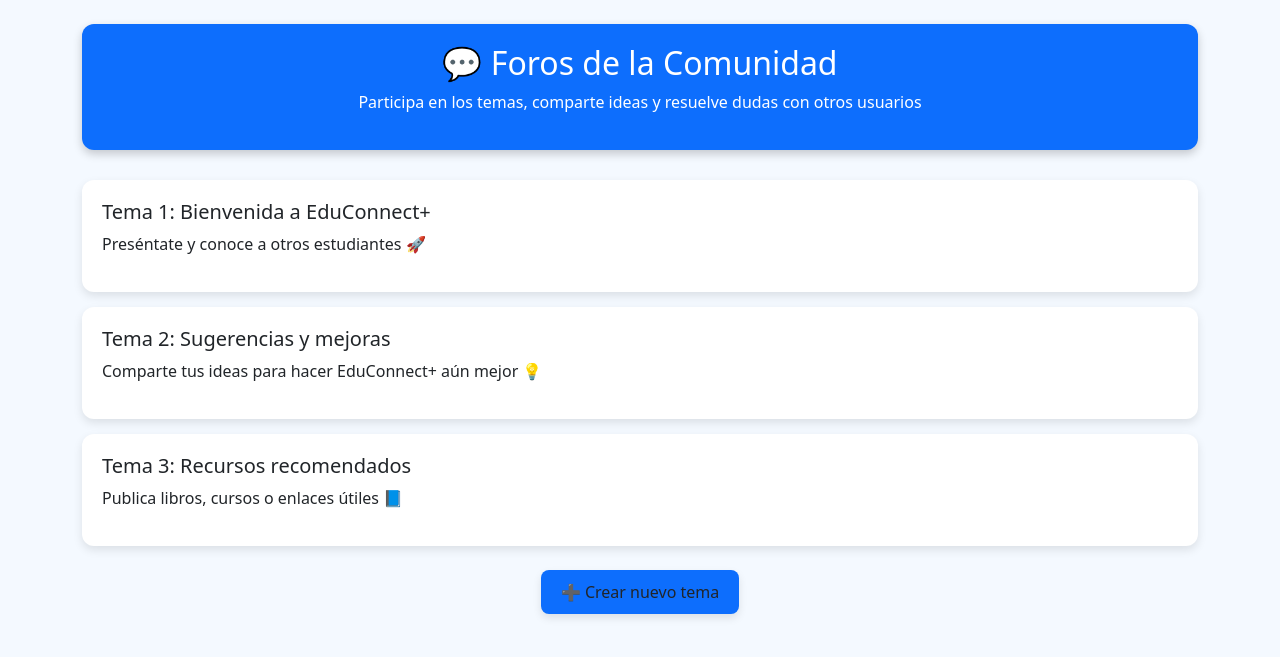
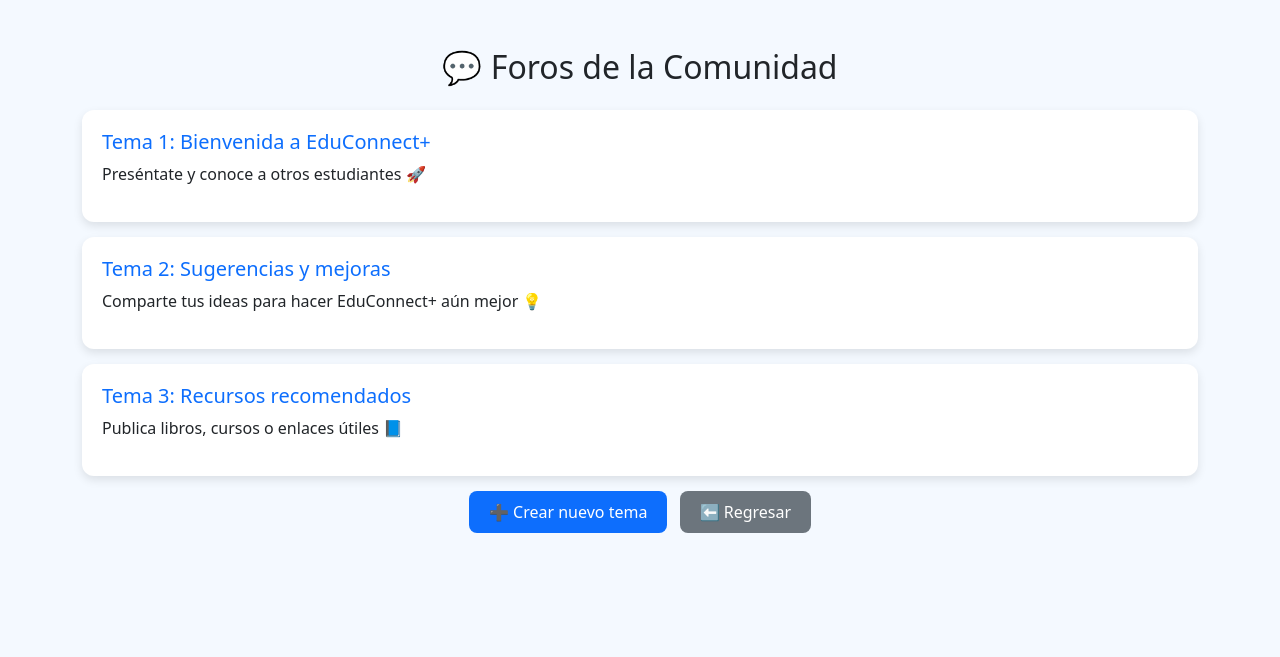
Before and after one commit to Juan-Silverio29/EduConnect-Plus, a Django app: page /forum/ in a window 1280 px wide. Shown: the top 657 px of the page. Run offline with Django 5.2, Linux system fonts and the light colour scheme.

Commit message:
Actualización: mejoras en login, registro, base.html, dashboard y foros

```diff
--- a/dashboard/urls.py
+++ b/dashboard/urls.py
@@ -5,5 +5,6 @@
 
 urlpatterns = [
     path('', views.dashboard_view, name='dashboard'),
+     path("user/", views.dashboard_user, name="dashboard_user"),
     path('profesor/', views.dashboard_profesor, name='dashboard_profesor'),
 ]
--- a/dashboard/views.py
+++ b/dashboard/views.py
@@ -19,3 +19,6 @@
 @login_required
 def dashboard_profesor(request):
     return render(request, "dashboard_profesor.html")
+
+def dashboard_user(request):
+    return render(request, "dashboard_user.html")
--- a/forum/templates/foros.html
+++ b/forum/templates/foros.html
@@ -9,25 +9,15 @@
     body {
       background: #f4f9ff;
     }
-    .forum-header {
-      background: #0d6efd;
-      color: white;
-      padding: 20px;
-      border-radius: 12px;
-      text-align: center;
-      margin-bottom: 30px;
-      box-shadow: 0 4px 10px rgba(0,0,0,0.2);
-    }
     .forum-card {
-      background: white;
+      background: #ffffff;
       border-radius: 12px;
       padding: 20px;
       margin-bottom: 15px;
       box-shadow: 0 4px 10px rgba(0,0,0,0.1);
-      transition: transform 0.2s;
     }
-    .forum-card:hover {
-      transform: translateY(-3px);
+    .forum-card h5 {
+      color: #0d6efd;
     }
     .btn-create {
       background: #0d6efd;
@@ -35,20 +25,31 @@
       border-radius: 8px;
       padding: 10px 20px;
       font-weight: 500;
-      box-shadow: 0 4px 8px rgba(0,0,0,0.1);
+      color: white;
+      text-decoration: none;
     }
     .btn-create:hover {
       background: #0b5ed7;
+      color: white;
+    }
+    .btn-back {
+      background: #6c757d;
+      border: none;
+      border-radius: 8px;
+      padding: 10px 20px;
+      font-weight: 500;
+      color: white;
+      text-decoration: none;
+    }
+    .btn-back:hover {
+      background: #5a6268;
+      color: white;
     }
   </style>
 </head>
 <body>
-  <div class="container mt-4">
-    <!-- Encabezado -->
-    <div class="forum-header">
-      <h2>💬 Foros de la Comunidad</h2>
-      <p>Participa en los temas, comparte ideas y resuelve dudas con otros usuarios</p>
-    </div>
+  <div class="container mt-5">
+    <h2 class="text-center mb-4">💬 Foros de la Comunidad</h2>
 
     <!-- Lista de foros -->
     <div class="forum-card">
@@ -64,9 +65,10 @@
       <p>Publica libros, cursos o enlaces útiles 📘</p>
     </div>
 
-    <!-- Botón nuevo tema -->
+    <!-- Botones -->
     <div class="text-center mt-4">
-      <a href="#" class="btn btn-create">➕ Crear nuevo tema</a>
+      <a href="#" class="btn-create">➕ Crear nuevo tema</a>
+      <a href="{% url 'dashboard_user' %}" class="btn-back ms-2">⬅️ Regresar</a>
     </div>
   </div>
 </body>
```
Also changed, not shown: auth_app/templates/register.html (+79 -5 lines), auth_app/views.py (+34 -8 lines), core/templates/base.html (+1 -7 lines), auth_app/templates/login.html (line endings or trailing spaces).
